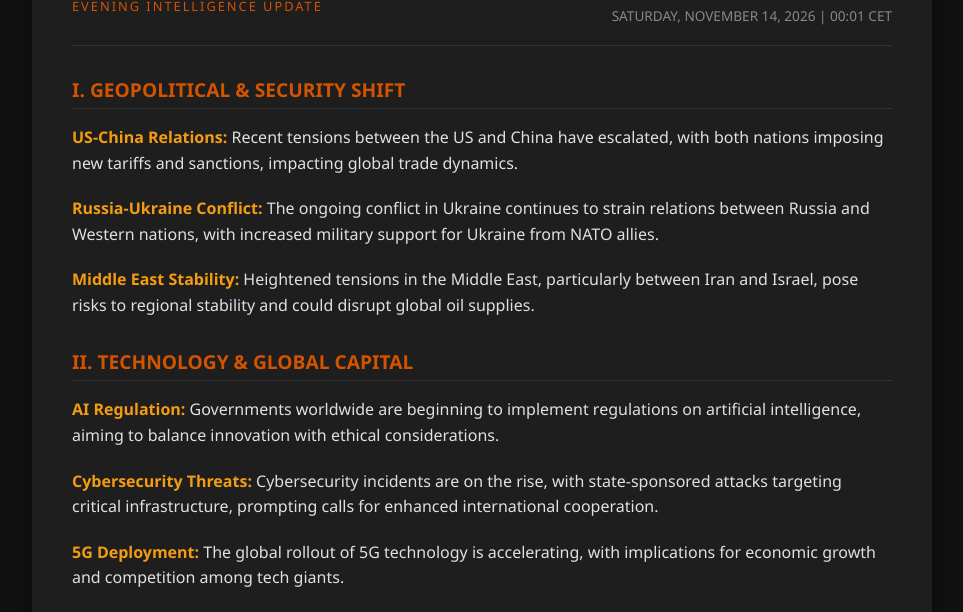
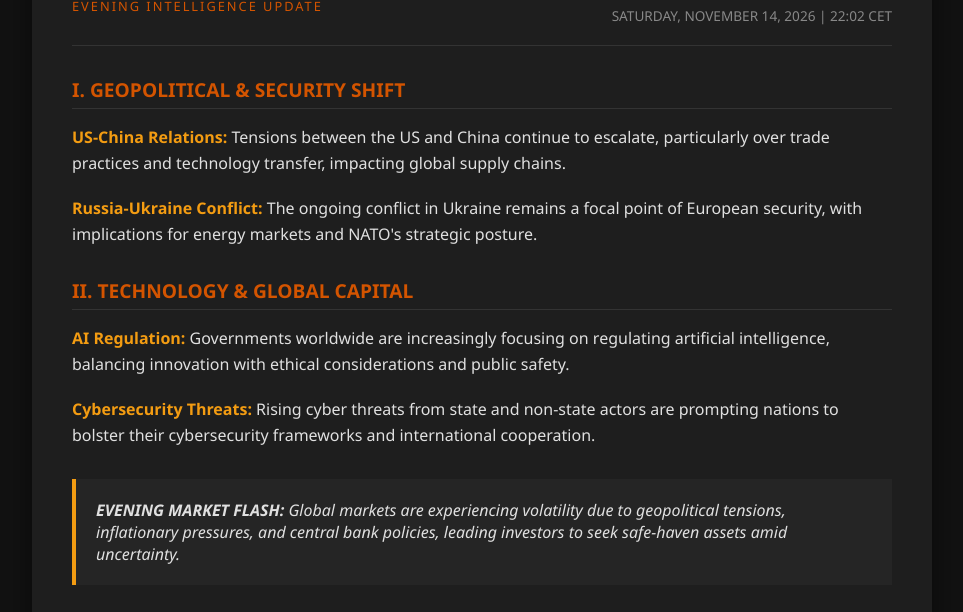
Before and after one commit to amitsis/intelligence-ledger, a plain HTML site: page index.html in a window 1280 px wide. Shown: the part 111-723 px from the top of the page, without its empty margins (158-1121 px from the left). Drawn offline with Linux system fonts and the light colour scheme.

Commit message:
Update ledger Sat Nov 14 21:02:45 UTC 2026

```diff
--- a/index.html
+++ b/index.html
@@ -109,18 +109,18 @@
                 <h1 class="title">The Noetic Brief</h1>
                 <div class="edition">Evening Intelligence Update</div>
             </div>
-            <div class="date">SATURDAY, NOVEMBER 14, 2026 | 00:01 CET</div>
+            <div class="date">SATURDAY, NOVEMBER 14, 2026 | 22:02 CET</div>
         </header>
 
         <main>
-            <h2>I. Geopolitical & Security Shift</h2><div class="item"><strong>US-China Relations:</strong> Recent tensions between the US and China have escalated, with both nations imposing new tariffs and sanctions, impacting global trade dynamics.</div><div class="item"><strong>Russia-Ukraine Conflict:</strong> The ongoing conflict in Ukraine continues to strain relations between Russia and Western nations, with increased military support for Ukraine from NATO allies.</div><div class="item"><strong>Middle East Stability:</strong> Heightened tensions in the Middle East, particularly between Iran and Israel, pose risks to regional stability and could disrupt global oil supplies.</div>
-            <h2>II. Technology & Global Capital</h2><div class="item"><strong>AI Regulation:</strong> Governments worldwide are beginning to implement regulations on artificial intelligence, aiming to balance innovation with ethical considerations.</div><div class="item"><strong>Cybersecurity Threats:</strong> Cybersecurity incidents are on the rise, with state-sponsored attacks targeting critical infrastructure, prompting calls for enhanced international cooperation.</div><div class="item"><strong>5G Deployment:</strong> The global rollout of 5G technology is accelerating, with implications for economic growth and competition among tech giants.</div>
+            <h2>I. Geopolitical & Security Shift</h2><div class="item"><strong>US-China Relations:</strong> Tensions between the US and China continue to escalate, particularly over trade practices and technology transfer, impacting global supply chains.</div><div class="item"><strong>Russia-Ukraine Conflict:</strong> The ongoing conflict in Ukraine remains a focal point of European security, with implications for energy markets and NATO's strategic posture.</div>
+            <h2>II. Technology & Global Capital</h2><div class="item"><strong>AI Regulation:</strong> Governments worldwide are increasingly focusing on regulating artificial intelligence, balancing innovation with ethical considerations and public safety.</div><div class="item"><strong>Cybersecurity Threats:</strong> Rising cyber threats from state and non-state actors are prompting nations to bolster their cybersecurity frameworks and international cooperation.</div>
 
             <section class="market-callout">
-                <strong>EVENING MARKET FLASH:</strong> Global markets are experiencing volatility due to geopolitical tensions and inflationary pressures, with investors closely monitoring central bank policies and economic indicators for guidance on future trends.
+                <strong>EVENING MARKET FLASH:</strong> Global markets are experiencing volatility due to geopolitical tensions, inflationary pressures, and central bank policies, leading investors to seek safe-haven assets amid uncertainty.
             </section>
 
-            <h2>III. Regional & Cultural Briefs</h2><div class="item"><strong>Latin America Economic Recovery:</strong> Latin American economies are showing signs of recovery post-pandemic, but inflation and political instability remain significant challenges.</div><div class="item"><strong>Asia-Pacific Trade Agreements:</strong> New trade agreements in the Asia-Pacific region are reshaping economic alliances, with countries seeking to reduce dependency on China.</div><div class="item"><strong>African Investment Opportunities:</strong> Increased foreign investment in Africa is being driven by natural resources and technology sectors, despite governance and infrastructure challenges.</div>
+            <h2>III. Regional & Cultural Briefs</h2><div class="item"><strong>Middle East Stability:</strong> Political instability in the Middle East continues to affect oil prices and regional alliances, with Iran's nuclear ambitions remaining a critical concern.</div><div class="item"><strong>Asia-Pacific Security:</strong> The Asia-Pacific region is witnessing heightened military activity, particularly in the South China Sea, raising concerns over potential conflicts and regional stability.</div>
         </main>
 
         <footer class="footer-legal">
```
